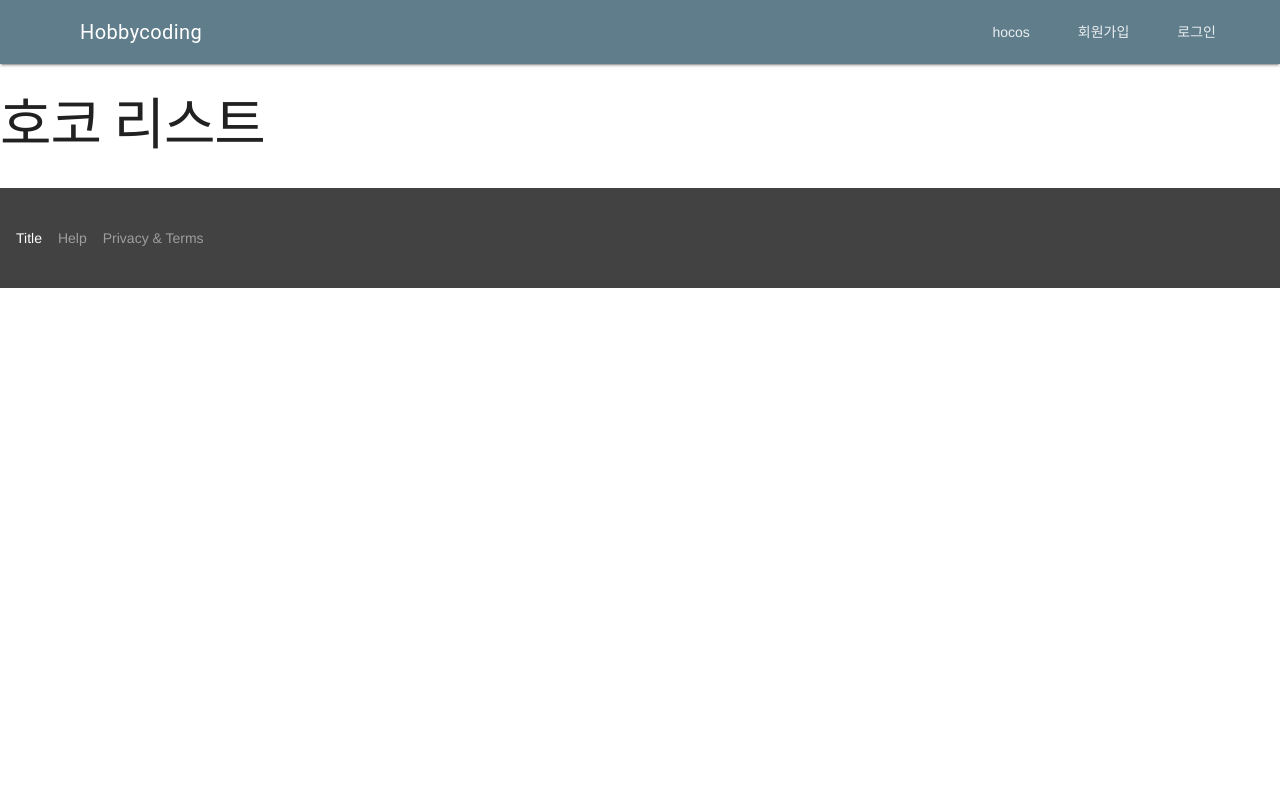
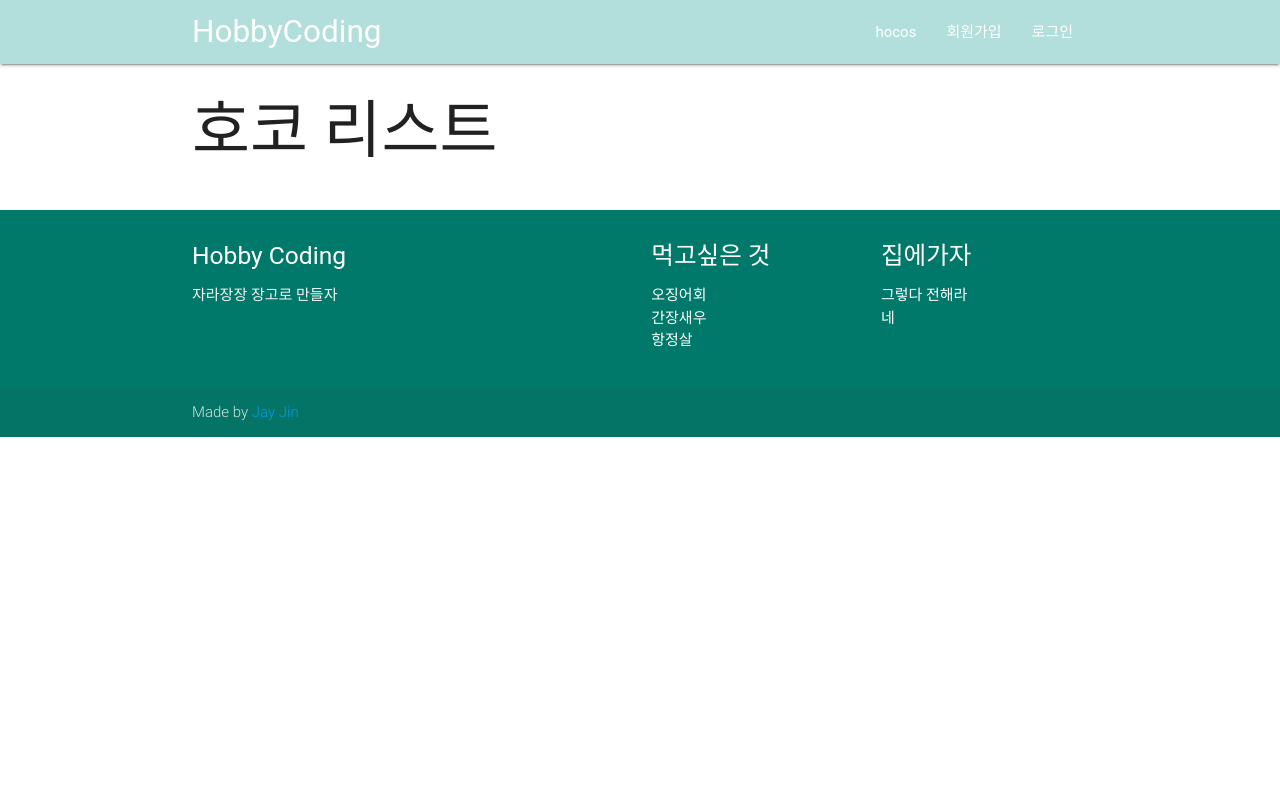
Before and after one commit to milooy/hobbycoding, a Django app: page /hoco/ in a window 1280 px wide. Run offline with Django 3.2, Linux system fonts and the light colour scheme; data that the repository does not hold is empty; parts of the project's set-up code (start-up, migrations or seed data) failed here and were passed over; some libraries are stand-ins or nearby versions; some web fonts are replaced.

Commit message:
materializecss로 프레임워크 변경

```diff
--- a/hobbycoding/static/css/base.css
+++ b/hobbycoding/static/css/base.css
@@ -1 +1 @@
-nav.nav_main a.user_info img{width:30px}
+nav.nav-main ul#nav-top li.user-info img{width:30px}
--- a/hobbycoding/static/less/base.less
+++ b/hobbycoding/static/less/base.less
@@ -1,10 +1,15 @@
 @import (once) "var.less";
 @import (once) "common.less";
 
-nav.nav_main {
-  a.user_info {
-    img {
-      width: 30px;
+nav.nav-main {
+  ul#nav-top {
+    li.user-info {
+      img {
+        width: 30px;
+      }
     }
   }
+  ul#nav-mobile {
+
+  }
 }
--- a/hobbycoding/static/less/var.less
+++ b/hobbycoding/static/less/var.less
@@ -1,7 +1,7 @@
-@primary: #896DA5;
-@secondary: #94B028;
-@tertiary: #74d0cb;
-@light-gray: #CECECE;
+@primary: #364F6B;
+@secondary: #3FC1C9;
+@tertiary: #FC5185;
+@light-gray: #F5F5F5;
 @mid-gray: #ABABAB;
 @warning: #F16060;
 
--- a/hobbycoding/templates/base.html
+++ b/hobbycoding/templates/base.html
@@ -37,8 +37,8 @@
     <meta name="twitter:image:src"
           content="{% block tw_image %}{{ SITE_URL }}{% static 'image/test.jpg' %}{% endblock %}"/>
     {% block base-css %}
-        <link rel="stylesheet" href="https://fonts.googleapis.com/icon?family=Material+Icons">
-        <link rel="stylesheet" href="https://code.getmdl.io/1.1.1/material.blue_grey-cyan.min.css" />
+        <link href="http://fonts.googleapis.com/icon?family=Material+Icons" rel="stylesheet">
+        <link rel="stylesheet" href="https://cdnjs.cloudflare.com/ajax/libs/materialize/0.97.6/css/materialize.min.css">
         <link rel="stylesheet" href="{% static 'css/base.css' %}">
     {% endblock %}
     {% block page-css %}{% endblock %}
@@ -65,60 +65,68 @@
     }(document, 'script', 'facebook-jssdk'));
 </script>
 {% block body %}
-    <div class="mdl-layout mdl-js-layout mdl-layout--fixed-header">
     {% block nav-main %}
-        <header class="mdl-layout__header">
-            <div class="mdl-layout__header-row">
-                <!-- Title -->
-                <span class="mdl-layout-title">Hobbycoding</span>
-                <!-- Add spacer, to align navigation to the right -->
-                <div class="mdl-layout-spacer"></div>
-                <!-- Navigation. We hide it in small screens. -->
-                <nav class="nav_main mdl-navigation mdl-layout--large-screen-only">
-                    <a class="mdl-navigation__link" href="/hoco">hocos</a>
+        <nav class="nav-main teal lighten-4" role="navigation">
+            <div class="nav-wrapper container"><a id="logo-container" href="/" class="brand-logo">HobbyCoding</a>
+                <ul id="nav-top" class="right hide-on-med-and-down">
+                    <li><a href="/hoco">hocos</a></li>
                     {% if user.is_authenticated %}
-                        <a class="user_info mdl-navigation__link" href=""><img src="{{ user.avatar.url }}"/>{{ user.email }}</a>
+                        <li class="user-info"><a href="#"><img src="{{ user.avatar.url }}"/>{{ user.email }}</a></li>
+                        <li><a href="/logout">로그아웃</a></li>
                     {% else %}
-                        <a class="mdl-navigation__link" href="/signup">회원가입</a>
-                        <a class="mdl-navigation__link" href="/login">로그인</a>
+                        <li><a href="/signup">회원가입</a></li>
+                        <li><a href="/login">로그인</a></li>
                     {% endif %}
-                </nav>
+                </ul>
+
+                <ul id="nav-mobile" class="side-nav">
+                    <li><a href="#">Navbar Link</a></li>
+                </ul>
+                <a href="#" data-activates="nav-mobile" class="button-collapse"><i class="material-icons">menu</i></a>
             </div>
-        </header>
-        <div class="mdl-layout__drawer">
-            <span class="mdl-layout-title">Title</span>
-            <nav class="mdl-navigation">
-                <a class="mdl-navigation__link" href="">Link</a>
-                <a class="mdl-navigation__link" href="">Link</a>
-                <a class="mdl-navigation__link" href="">Link</a>
-                <a class="mdl-navigation__link" href="">Link</a>
-            </nav>
-        </div>
+        </nav>
     {% endblock %}
-    <main class="mdl-layout__content">
-        <div id="content" class="page-content">
-            {% block content %}
-            {% endblock %}
-        </div>
-
+    <div class="container">
+        {% block content %}
+        {% endblock %}
+    </div>
     {% block page-footer %}
-        <footer class="page-footer mdl-mini-footer">
-            <div class="mdl-mini-footer__left-section">
-                <div class="mdl-logo">Title</div>
-                <ul class="mdl-mini-footer__link-list">
-                    <li><a href="#">Help</a></li>
-                    <li><a href="#">Privacy & Terms</a></li>
-                </ul>
+        <footer class="page-footer teal darken-2">
+            <div class="container">
+                <div class="row">
+                    <div class="col l6 s12">
+                        <h5 class="white-text">Hobby Coding</h5>
+                        <p class="grey-text text-lighten-4">자라장장 장고로 만들자</p>
+                    </div>
+                    <div class="col l3 s12">
+                        <h5 class="white-text">먹고싶은 것</h5>
+                        <ul>
+                            <li><a class="white-text" href="#!">오징어회</a></li>
+                            <li><a class="white-text" href="#!">간장새우</a></li>
+                            <li><a class="white-text" href="#!">항정살</a></li>
+                        </ul>
+                    </div>
+                    <div class="col l3 s12">
+                        <h5 class="white-text">집에가자</h5>
+                        <ul>
+                            <li><a class="white-text" href="#!">그렇다 전해라</a></li>
+                            <li><a class="white-text" href="#!">네</a></li>
+                        </ul>
+                    </div>
+                </div>
+            </div>
+            <div class="footer-copyright">
+                <div class="container">
+                    Made by <a href="http://materializecss.com">Jay Jin</a>
+                </div>
             </div>
         </footer>
     {% endblock %}
-    </main>
-
 {% endblock %}
 {% block base-js %}
     <script src="https://code.jquery.com/jquery-1.11.3.min.js"></script>
     <script src="https://code.jquery.com/jquery-migrate-1.2.1.min.js"></script>
-    <script defer src="https://code.getmdl.io/1.1.1/material.min.js"></script>
+    <script src="https://cdnjs.cloudflare.com/ajax/libs/materialize/0.97.6/js/materialize.min.js"></script>
     <script src="{% static 'components/fastclick/lib/fastclick.js' %}"></script>
     <script src="{% static 'js/base.js' %}"></script>
     {% block js %}{% endblock %}
--- a/meetup/templates/meetup_list.html
+++ b/meetup/templates/meetup_list.html
@@ -1,27 +1,23 @@
 {% extends 'base.html' %}
 {% block content %}
     <h1>호코 리스트</h1>
+    <div class="row">
         {% for meetup in meetups %}
-        <div class="demo-card-square mdl-card mdl-shadow--2dp">
-            <div class="mdl-card__title mdl-card--expand" >
-                <h2 class="mdl-card__title-text"><a href="{% url 'meetup_detail' pk=meetup.pk %}">{{ meetup.title }}</a></h2>
+            <div class="col s12 m6">
+                <div class="card">
+                    <div class="card-image waves-effect waves-block waves-light">
+                        <img class="activator" src="{{ meetup.image_file.url }}">
                     </div>
-            <div class="mdl-card__supporting-text">
-                {{ meetup.desc|linebreaks }}
+                    <div class="card-content">
+                        <span class="card-title activator grey-text text-darken-4">{{ meetup.title }}<i class="material-icons right">more_vert</i></span>
+                        <p><a href="#">{{ meetup.created_date }}</a></p>
                     </div>
-            <div class="mdl-card__actions mdl-card--border">
-                <a class="mdl-button mdl-button--colored mdl-js-button mdl-js-ripple-effect">
-                    {{ meetup.created_date }}
-                </a>
+                    <div class="card-reveal">
+                        <span class="card-title grey-text text-darken-4">{{ meetup.title }}<i class="material-icons right">close</i></span>
+                        <p>{{ meetup.desc|linebreaks }}</p>
                     </div>
                 </div>
-        <div class="post">
-            <div class="date">
-                {{ meetup.created_date }}
-            </div>
-            <img src='{{ meetup.image_file.url }}'>
-            <h1><a href="{% url 'meetup_detail' pk=meetup.pk %}">{{ meetup.title }}</a></h1>
-            <p>{{ meetup.desc|linebreaks }}</p>
             </div>
         {% endfor %}
+    </div>
 {% endblock %}
```
Lines whose indentation alone changed are shown as unchanged.
